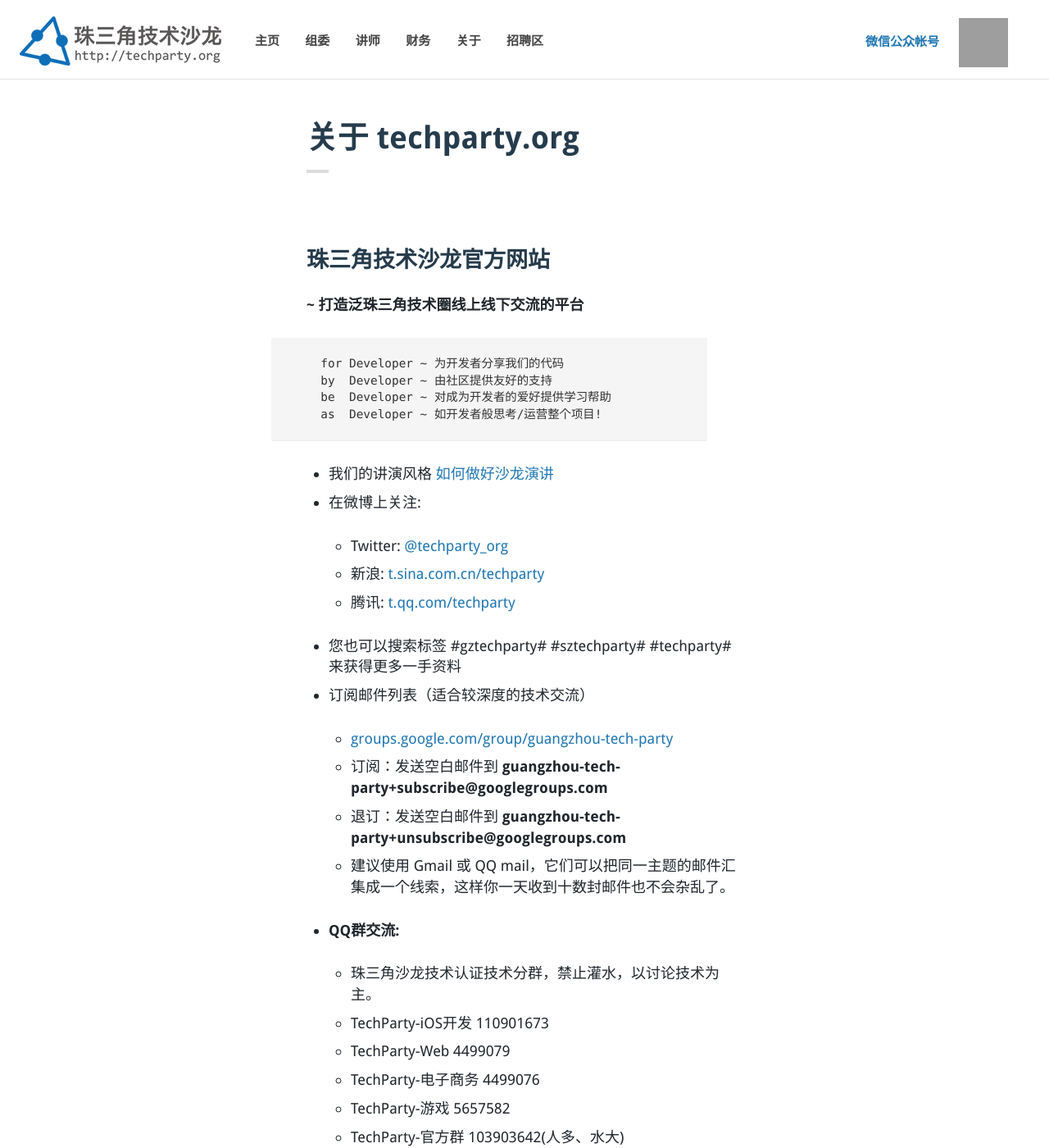
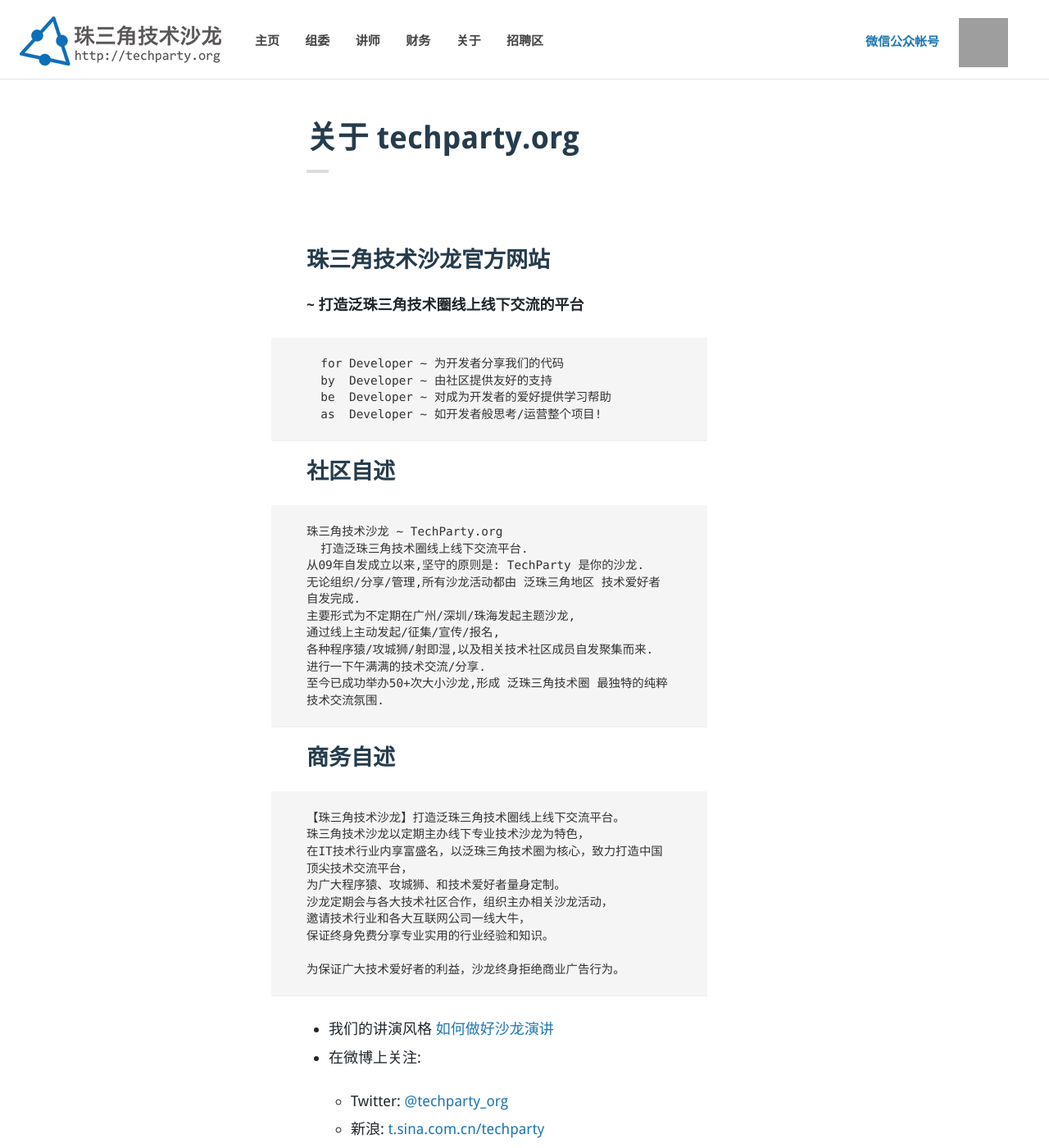
Before and after one commit to techparty-org/techparty-org.github.io, a Jekyll site: the page built from about.html, in a window 1280 px wide and 1400 px high. Shown: the whole window at 82% size. Built offline with Jekyll 4.4.1, drawn with Linux system fonts in a browser that asks for light colours; nearby versions of some CDN libraries; Markdown is read by kramdown in place of the engine named in the settings; comment, search, counter and statistics services are not loaded; grey boxes are pictures that could not be loaded.

Commit message:
appedned 自述在 abt.

```diff
--- a/about.html
+++ b/about.html
@@ -15,6 +15,31 @@
   as  Developer ~ 如开发者般思考/运营整个项目!
 </pre>
 
+<h2>社区自述</h2>
+<pre>
+珠三角技术沙龙 ~ TechParty.org
+  打造泛珠三角技术圈线上线下交流平台.
+从09年自发成立以来,坚守的原则是: TechParty 是你的沙龙.
+无论组织/分享/管理,所有沙龙活动都由 泛珠三角地区 技术爱好者自发完成.
+主要形式为不定期在广州/深圳/珠海发起主题沙龙,
+通过线上主动发起/征集/宣传/报名,
+各种程序猿/攻城狮/射即湿,以及相关技术社区成员自发聚集而来.
+进行一下午满满的技术交流/分享.
+至今已成功举办50+次大小沙龙,形成 泛珠三角技术圈 最独特的纯粹技术交流氛围.
+</pre>
+
+<h2>商务自述</h2>
+<pre>
+【珠三角技术沙龙】打造泛珠三角技术圈线上线下交流平台。
+珠三角技术沙龙以定期主办线下专业技术沙龙为特色，
+在IT技术行业内享富盛名，以泛珠三角技术圈为核心，致力打造中国顶尖技术交流平台，
+为广大程序猿、攻城狮、和技术爱好者量身定制。
+沙龙定期会与各大技术社区合作，组织主办相关沙龙活动，
+邀请技术行业和各大互联网公司一线大牛，
+保证终身免费分享专业实用的行业经验和知识。
+
+为保证广大技术爱好者的利益，沙龙终身拒绝商业广告行为。
+</pre>
 
   <ul>
     <li>我们的讲演风格 <a href="http://www.slideshare.net/laiyonghao/ss-7829828">如何做好沙龙演讲</a>
```
